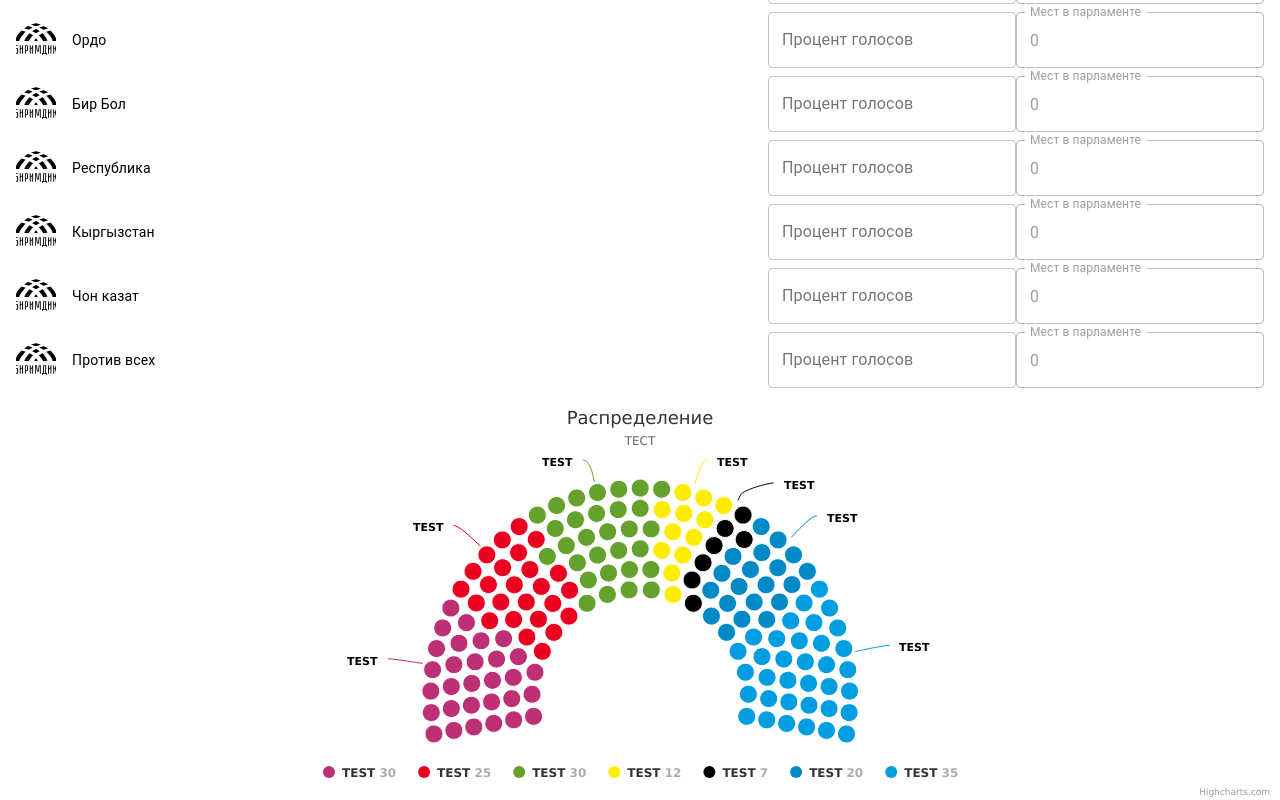
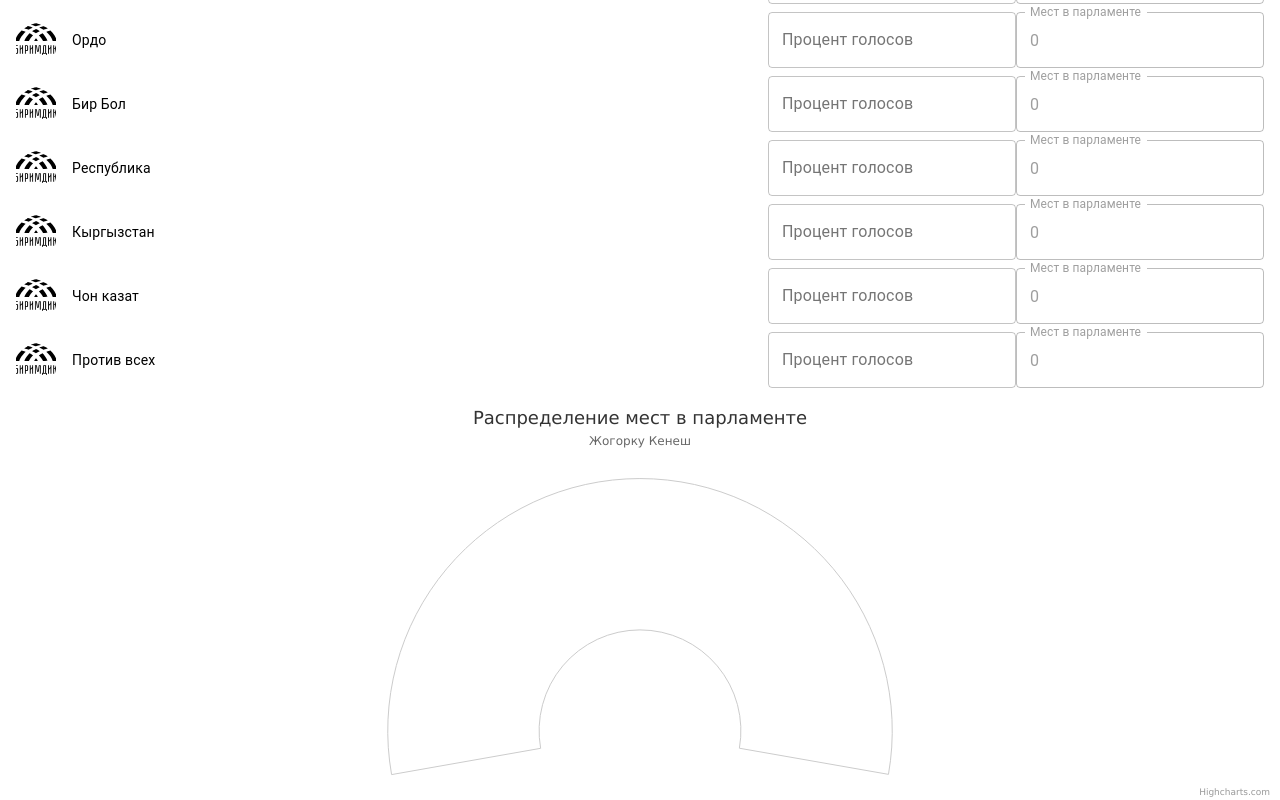
Before and after one commit to Xakim1c/parlament-calculator, a React (Create React App) app: page / in a window 1280 px wide. Shown: the part 744-1544 px from the top of the page. Built offline with nearby package versions, Linux system fonts and the light colour scheme.

Commit message:
Add colors to Parlament chart

```diff
--- a/src/components/ParlamentChart.js
+++ b/src/components/ParlamentChart.js
@@ -8,6 +8,7 @@ ItemSeriesModule(Highcharts);
 
 const generateChartData = (chartData) => {
 
+    console.log(chartData)
     const options = {
 
         chart: {
@@ -15,11 +16,11 @@ const generateChartData = (chartData) => {
         },
 
         title: {
-            text: 'Распределение'
+            text: 'Распределение мест в парламенте'
         },
 
         subtitle: {
-            text: 'ТЕСТ'
+            text: 'Жогорку Кенеш'
         },
 
         legend: {
--- a/src/components/Parties.js
+++ b/src/components/Parties.js
@@ -41,17 +41,15 @@ class Parties extends React.Component {
         this.state = defaultState;
       }
 
+
+
     voteNumberOnChange = (event) => {
-        console.log(event.target.id)
 
         const party = event.target.id
         const parties = {...this.state.parties}
         parties[party].voteResult = Number(event.target.value)
 
         this.setState( {parties: parties} )
-
-        console.log(parties)
-        console.log(this.state)
 
         //Percents left
         this.calculateResults(party)
@@ -63,7 +61,6 @@ class Parties extends React.Component {
         let totalPassedParlamentPercent = 0
 
         Object.keys(this.state.parties).map((party) => {
-            console.log(party)
 
             let voteResult = this.state.parties[party].voteResult
             percentSum = percentSum + voteResult
@@ -82,7 +79,6 @@ class Parties extends React.Component {
         if (percentsLeft == 0) {
 
             Object.keys(this.state.parties).map((party) => {
-                console.log(party)
 
                 let voteResult = this.state.parties[party].voteResult
                 percentSum = percentSum + voteResult
@@ -106,7 +102,6 @@ class Parties extends React.Component {
         } else {
 
             Object.keys(this.state.parties).map((party) => {
-                console.log(party)
 
                 //parties[party].parlamentResultPercents = 0
                 parties[party].parlamentResultChairs = 0
@@ -134,22 +129,35 @@ class Parties extends React.Component {
 
     prepareChartData = () => {
 
+        let chartData = []
+
+        Object.keys(this.state.parties).map((party) => {
 
 
-        let chartData = [
-            ['TEST', 30, '#BE3075', 'TEST'],
-            ['TEST', 25, '#EB001F', 'TEST'],
-            ['TEST', 30, '#64A12D', 'TEST'],
-            ['TEST', 12, '#FFED00', 'TEST'],
-            ['TEST', 7, '#000000', 'TEST'],
-            ['TEST', 20, '#008AC5', 'TEST'],
-            ['TEST', 35, '#009EE0', 'TEST']
-        ]
+            let chairsNumber = this.state.parties[party].parlamentResultChairs
+
+            if (Number(chairsNumber) > 0) {
+
+                let randomColor = this.randomColor();
+                let partyChartInfo = [party, Number(chairsNumber), randomColor, party]
+                chartData.push(partyChartInfo)
+            }
+
+        })
+
+        console.log(chartData)
 
         return chartData
     }
 
+    randomColor = () => {
+        let listOfColors = ['#ff4000','#ff8000','#ffbf00','#ffff00','#bfff00','#80ff00','#40ff00','#00ff00','#00ff40','#00ff80','#00ffbf','#00ffff','#00bfff','#0080ff','#0040ff','#0000ff','#4000ff','#8000ff','#bf00ff','#ff00ff','#ff00bf','#ff0080','#ff0040','#ff0000']
+        return listOfColors[Math.floor(Math.random() * listOfColors.length)]
+    }
+
     render() {
+
+        console.log(this.state)
 
         const isAgainstAllReached = this.state.againstAllReached;
 
```
